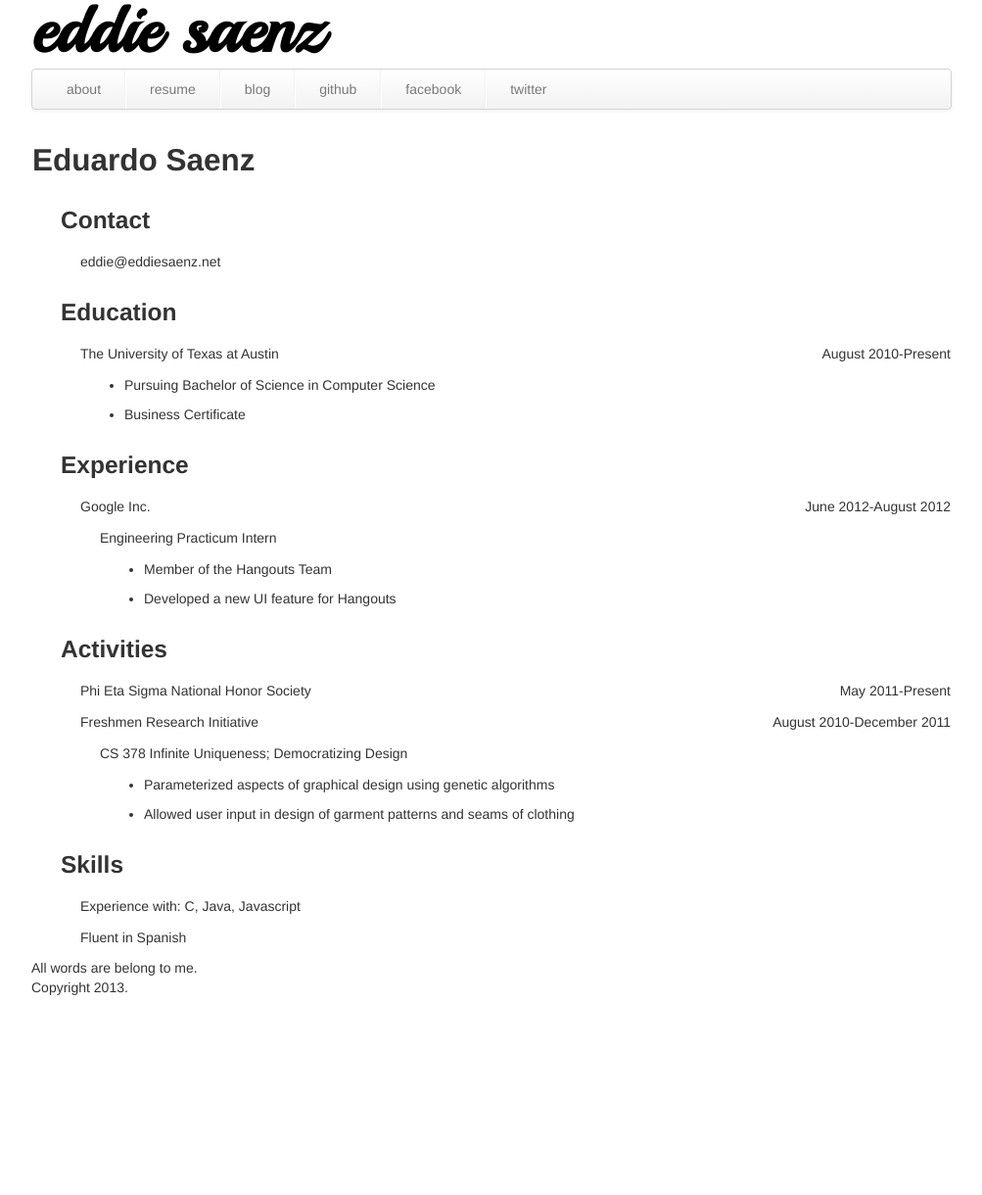
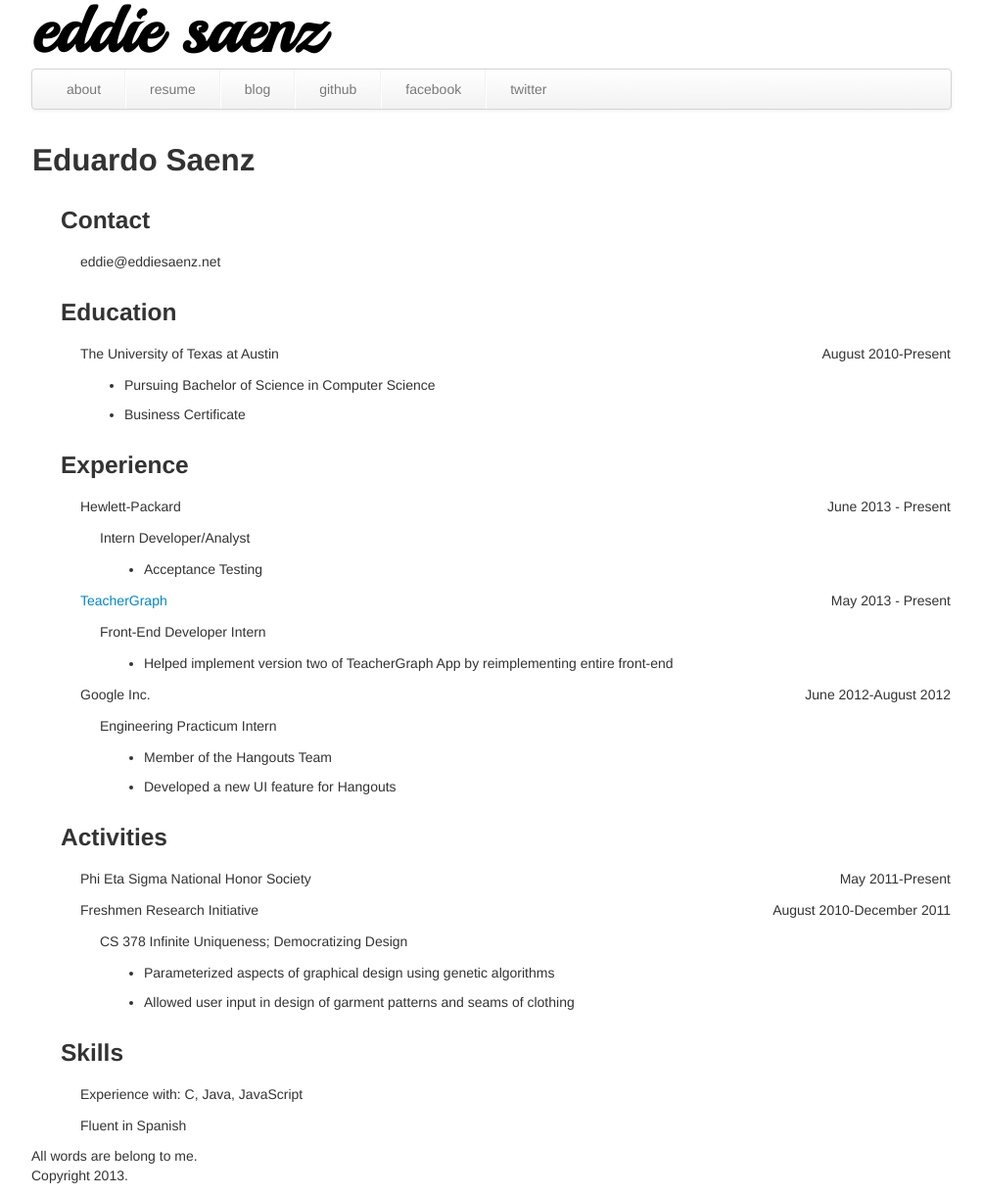
Before and after one commit to eddies5/old-eddies5.github.com, a Jekyll site: the page built from resume/index.html, in a window 1280 px wide. Shown: the whole page at 98% size, without its empty margins (138-1141 px from the left). Built offline with Jekyll 4.4.1, drawn with Linux system fonts in a browser that asks for light colours; some web fonts are replaced; before the commit the page ends 1028 px from its top, so only the background shows below that.

Commit message:
updated resume

```diff
--- a/resume/index.html
+++ b/resume/index.html
@@ -8,6 +8,7 @@ title: Resume
       <tr><td><h2>Eduardo Saenz</h2></td></tr>
       <tr><td class="ind1"><h3>Contact</h3></td></tr>
       <tr><td class="ind2"><p>eddie@eddiesaenz.net</p></td></tr>
+      <!-- Education -->
       <tr><td class="ind1"><h3>Education</h3></td></tr>
       <tr><td class="ind2"><p>The University of Texas at Austin</p></td>
         <td class="pull-right"><p>August 2010-Present</p></td></tr>
@@ -17,7 +18,29 @@ title: Resume
             <li><p>Business Certificate</p></li>
           </ul>
         </td></tr>
+        <!-- Experience -->
         <tr><td class="ind1"><h3>Experience</h3></td></tr>
+        <!-- HP -->
+        <tr><td class="ind2"><p>Hewlett-Packard</p></td>
+          <td class="pull-right"><p>June 2013 - Present</p></td>
+        </tr>
+        <tr><td class="ind3"><p>Intern Developer/Analyst</p></td></tr>
+        <tr><td class="ind4">
+          <ul>
+            <li><p>Acceptance Testing</p></li>
+          </ul>
+        </td></tr>
+        <!-- TG -->
+        <tr><td class="ind2"><p><a href="http://www.teachergraph.com">TeacherGraph</a></p></td>
+          <td class="pull-right"><p>May 2013 - Present</p></td>
+        </tr>
+        <tr><td class="ind3"><p>Front-End Developer Intern</p></td></tr>
+        <tr><td class="ind4">
+          <ul>
+            <li><p>Helped implement version two of TeacherGraph App by reimplementing entire front-end</p></li>
+          </ul>
+        </td></tr>
+        <!-- Google -->
         <tr><td class="ind2"><p>Google Inc.</p></td>
           <td class="pull-right"><p>June 2012-August 2012</p></td>
         </tr>
@@ -28,6 +51,7 @@ title: Resume
             <li><p>Developed a new UI feature for Hangouts</p></li>
           </ul>
         </td></tr>
+        <!-- Activities -->
         <tr><td class="ind1"><h3>Activities</h3></td></tr>
         <tr><td class="ind2"><p>Phi Eta Sigma National Honor Society</p></td>
           <td class="pull-right"><p>May 2011-Present</p></td>
@@ -42,8 +66,9 @@ title: Resume
             <li><p>Allowed user input in design of garment patterns and seams of clothing</p></li>
           </ul>
         </td></tr>
+        <!-- Skills -->
         <tr><td class="ind1"><h3>Skills</h3></td></tr>
-        <tr><td class="ind2" colspan="2"><p>Experience with: C, Java, Javascript
+        <tr><td class="ind2" colspan="2"><p>Experience with: C, Java, JavaScript
         </p></td></tr>
         <tr><td class="ind2"><p>Fluent in Spanish</p></td></tr>
       </tbody>
```
